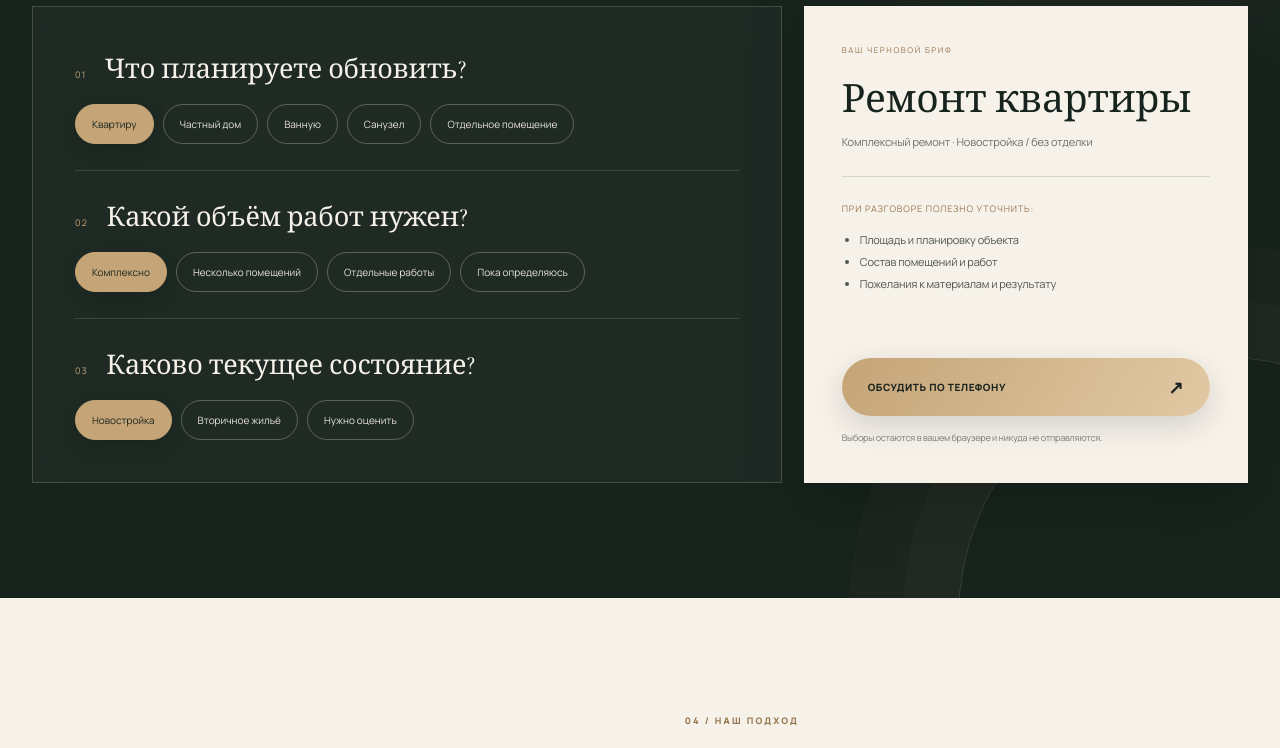
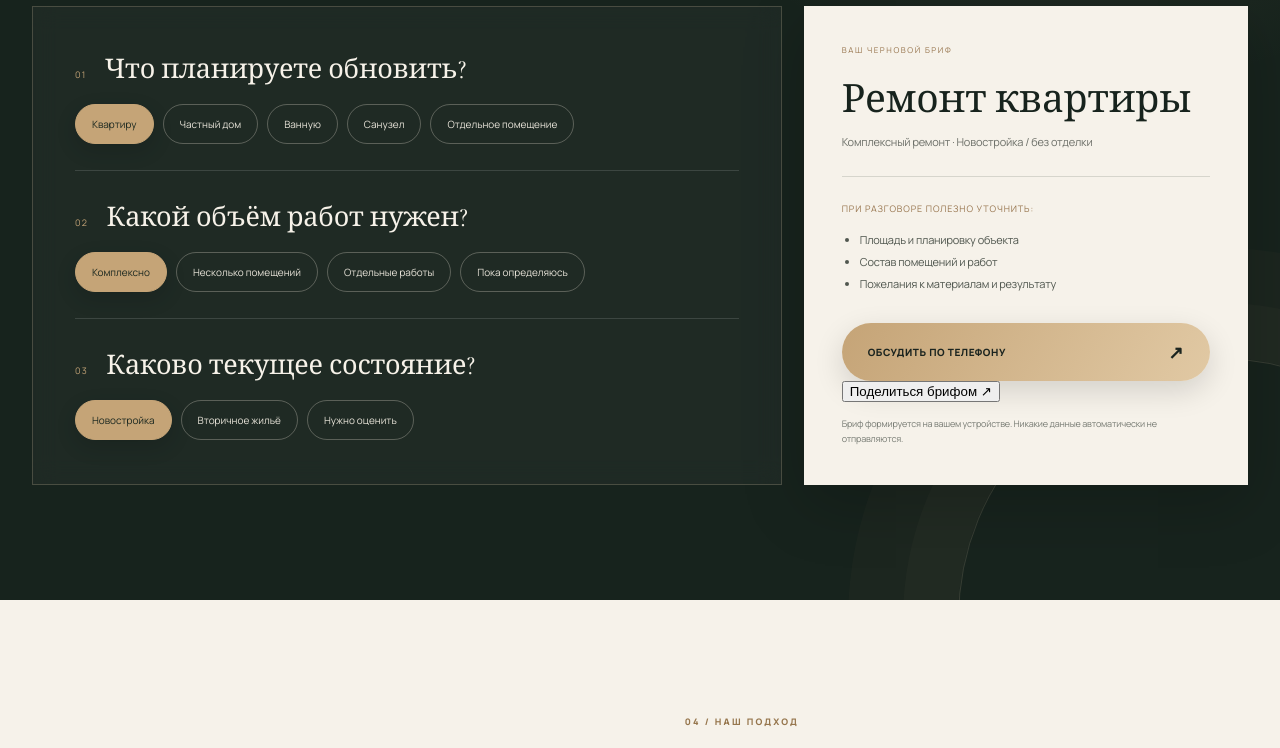
Before and after one commit to marcostavar24633-cyber/remont, a plain HTML site: page index.html in a window 1280 px wide. Shown: the part 2812-3560 px from the top of the page. Drawn offline with nearby package versions, Linux system fonts and the light colour scheme.

Commit message:
Improve project planner sharing flow

```diff
--- a/index.html
+++ b/index.html
@@ -178,7 +178,9 @@
             <p class="planner-hint">При разговоре полезно уточнить:</p>
             <ul id="planner-checklist"><li>Площадь и планировку объекта</li><li>Состав помещений и работ</li><li>Пожелания к материалам и результату</li></ul>
             <a class="button button-accent planner-call" href="tel:+79631282558">Обсудить по телефону <span>↗</span></a>
-            <small>Выборы остаются в вашем браузере и никуда не отправляются.</small>
+            <button class="planner-share" id="planner-share" type="button">Поделиться брифом <span aria-hidden="true">↗</span></button>
+            <p class="planner-share-status" id="planner-share-status" role="status" aria-live="polite"></p>
+            <small>Бриф формируется на вашем устройстве. Никакие данные автоматически не отправляются.</small>
           </aside>
         </div>
       </div>
```
